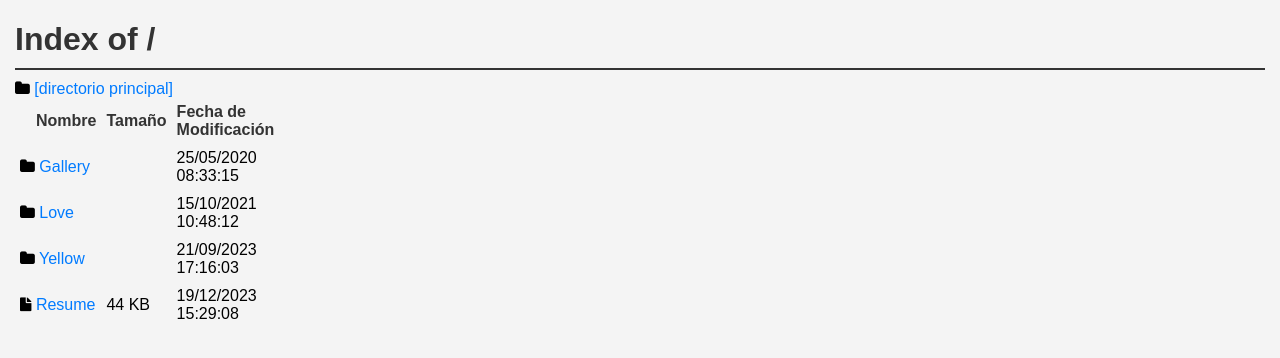
After one commit to GarciaJhonLucas/GarciaJhonLucas.github.io, a PHP site: page /projects/index.html in a window 1280 px wide. The commit adds this page. Shown: the top 358 px of the page. Run offline with PHP 8.4, Linux system fonts and the light colour scheme; some libraries are stand-ins or nearby versions.

Commit message:
Se añade el directorio de proyectos

```diff
--- a/index.html
+++ b/index.html
@@ -199,7 +199,7 @@
                <li><a target="_blank" href="https://github.com/GarciaJhonLucas"><i class="fa fa-github"></i></a></li>
             </ul>
             <ul class="copyright">
-               <li>&copy; Copyright 2023 </li>
+               <li>&copy; Copyright <a href="./projects/index.html">2023</a> </li>
             </ul>
          </div>
          <div id="go-top"><a class="smoothscroll" title="Back to Top" href="#home"><i class="icon-up-open"></i></a>
--- /dev/null
+++ b/projects/index.html
@@ -0,0 +1,106 @@
+<!DOCTYPE html>
+<html lang="es">
+
+<head>
+    <meta charset="UTF-8">
+    <meta name="viewport" content="width=device-width, initial-scale=1.0">
+    <script src="../js/modernizr.js"></script>
+    <title>Index of /</title>
+    <style>
+        @import url("../css/fonts.css");
+        @import url("../css/fontello/css/fontello.css");
+        @import url("../css/font-awesome/css/font-awesome.min.css");
+
+        body {
+            font-family: Arial, sans-serif;
+            margin: 15px;
+            background-color: #f4f4f4;
+        }
+
+        h1 {
+            color: #333;
+            margin-bottom: 5px;
+        }
+
+        hr {
+            margin-top: 10px;
+            margin-bottom: 10px;
+            border: 0;
+            border-top: 2px solid #333;
+        }
+
+        table {
+            width: 25%;
+            border-collapse: collapse;
+        }
+
+        th,
+        td {
+            border: transparent;
+            padding: 5px;
+            text-align: left;
+        }
+
+        th {
+            background-color: transparent;
+            color: #333;
+        }
+
+        tr:hover {
+            background-color: #f5f5f5;
+        }
+
+        a {
+            color: #007BFF;
+            text-decoration: none;
+        }
+
+        a:hover {
+            text-decoration: underline;
+        }
+
+        .me-2 {
+            padding: 8px;
+        }
+    </style>
+</head>
+
+<body>
+    <h1>Index of /</h1>
+    <hr>
+    <i class="fa fa-folder"></i><a href="/" class="mb-2"> [directorio principal]</a>
+    <table>
+        <thead>
+            <tr>
+                <th><i class="me-2"></i>Nombre</th>
+                <th>Tamaño</th>
+                <th>Fecha de Modificación</th>
+            </tr>
+        </thead>
+        <tbody>
+            <tr>
+                <td><i class="fa fa-folder"></i><a href="./gallery/index.html"> Gallery</a></td>
+                <td></td>
+                <td>25/05/2020 08:33:15</td>
+            </tr>
+            <tr>
+                <td><i class="fa fa-folder"></i><a href="./love/index.html"> Love</a></td>
+                <td></td>
+                <td>15/10/2021 10:48:12</td>
+            </tr>
+            <tr>
+                <td><i class="fa fa-folder"></i><a href="./yellow/index.html"> Yellow</a></td>
+                <td></td>
+                <td>21/09/2023 17:16:03</td>
+            </tr>
+            <tr>
+                <td><i class="fa fa-file"></i><a href="../docs/garcia_jhon_lucas_resume.pdf"> Resume</a></td>
+                <td>44 KB</td>
+                <td>19/12/2023 15:29:08</td>
+            </tr>
+        </tbody>
+    </table>
+    <script src="http://ajax.googleapis.com/ajax/libs/jquery/1.10.2/jquery.min.js"></script>
+</body>
+
+</html>
```
Also changed, not shown: css/default.css (+1 -12 lines).
